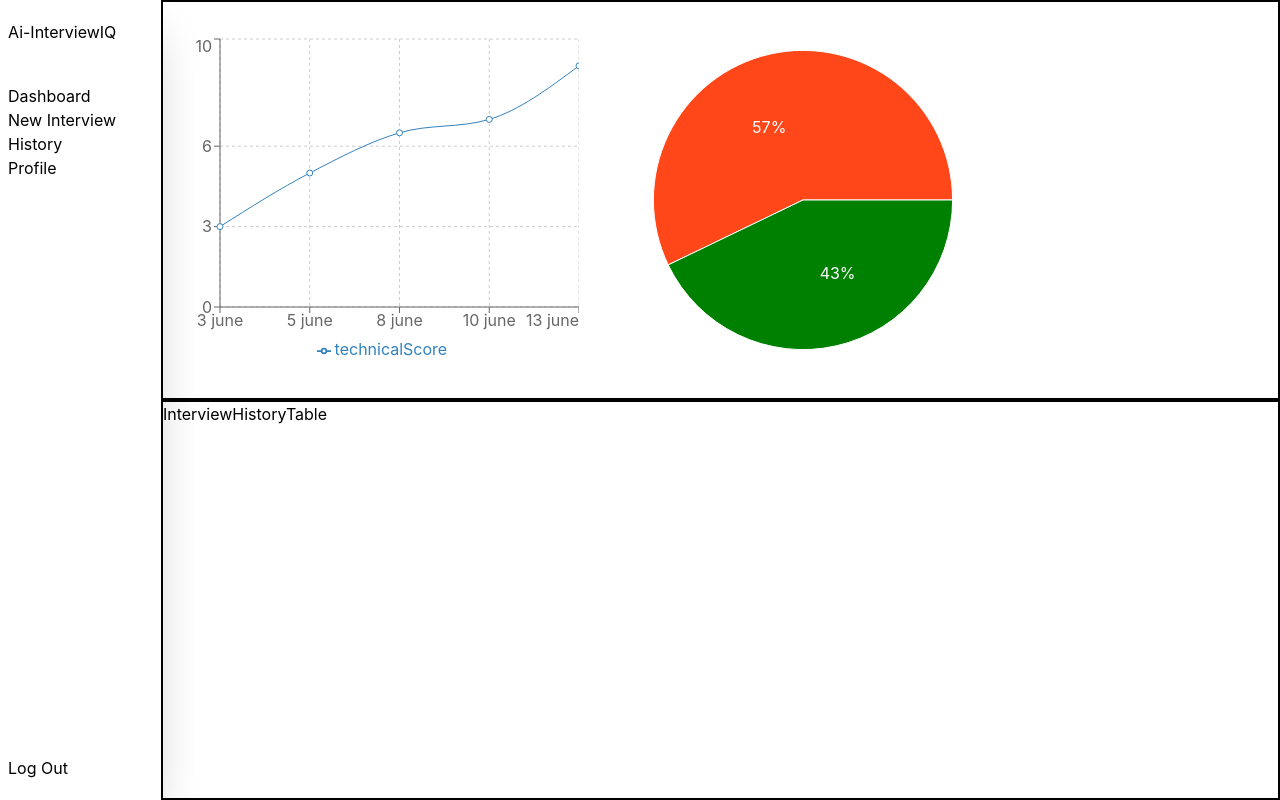
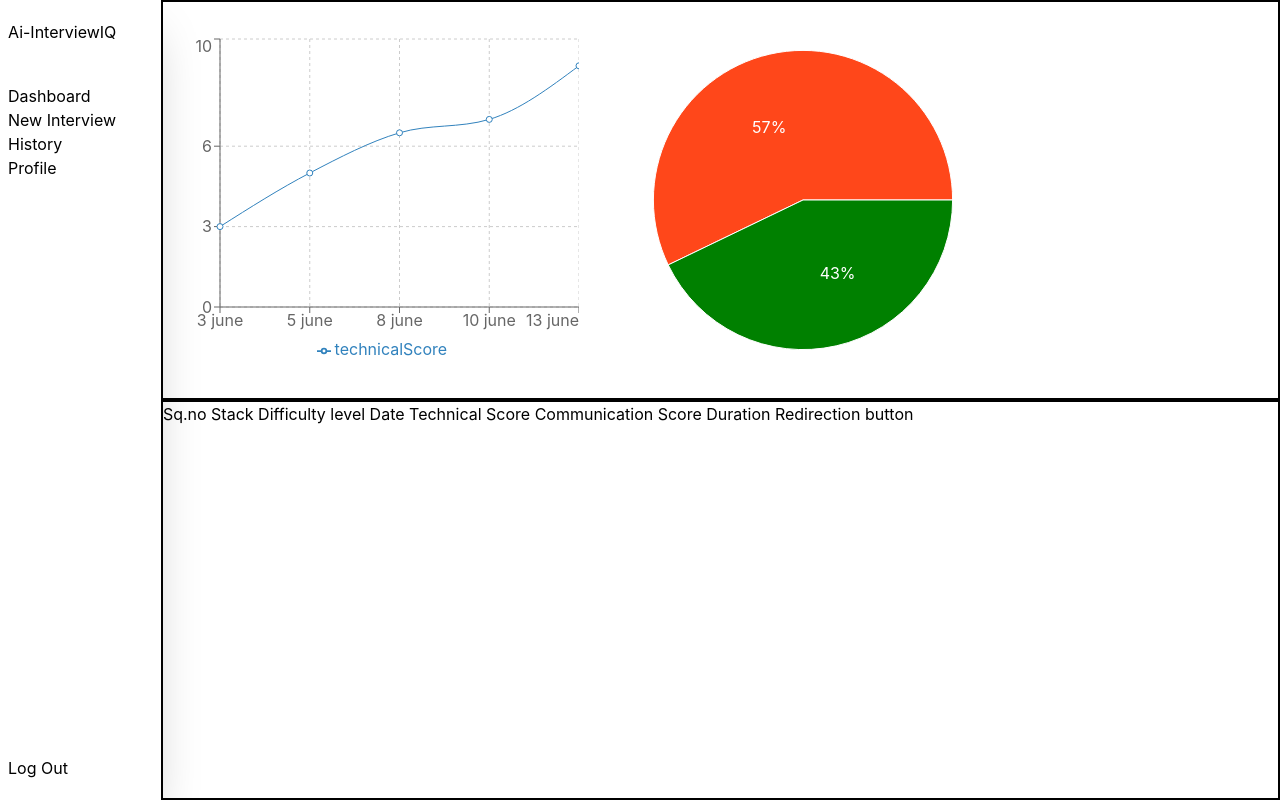
Before and after one commit to NiteshTagadghar/Ai-InterviewIQ, a React (Vite) app in the folder client/interviewIQ-client/: page /dashboard in a window 1280 px wide. Built offline with nearby package versions, Linux system fonts and the light colour scheme; sample sign-in values are in the browser's storage.

Commit message:
added fields that needs to be displayed in table

```diff
--- a/client/interviewIQ-client/src/components/InterviewHistoryTable.jsx
+++ b/client/interviewIQ-client/src/components/InterviewHistoryTable.jsx
@@ -2,7 +2,16 @@ import React from 'react'
 
 function InterviewHistoryTable() {
   return (
-    <div>InterviewHistoryTable</div>
+    <div>
+        Sq.no
+        Stack
+        Difficulty level
+        Date
+        Technical Score
+        Communication Score
+        Duration
+        Redirection button
+    </div>
   )
 }
 
```
